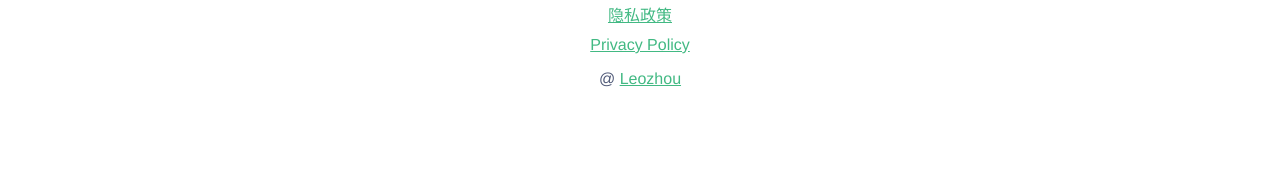
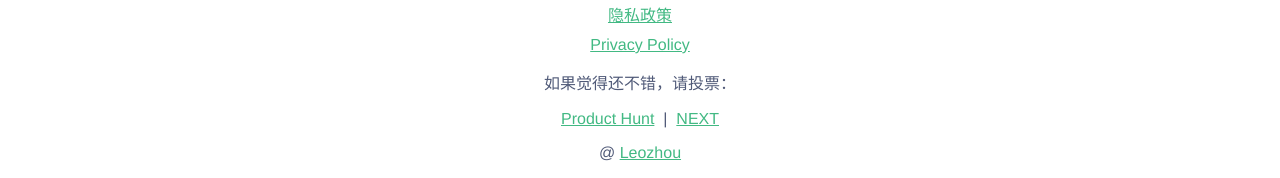
Before and after one commit to le0zh0u/cc-homepage, a Vue app: page / in a window 1280 px wide. Shown: the part 1846-2024 px from the top of the page. Built offline with nearby package versions, Linux system fonts and the light colour scheme.

Commit message:
feat: add product hunt and next link in bottom

```diff
--- a/src/components/HelloWorld.vue
+++ b/src/components/HelloWorld.vue
@@ -86,6 +86,10 @@
       <img class="qr-code" src="http://img.leozhou.me/picGo/20190416223311.png"/>
       <a class="private-policy" href="http://www.leozhou.me/archives/1555402854185" target="_blank" rel="Privacy Policy">隐私政策</a>
       <a class="private-policy" href="http://www.leozhou.me/archives/1555403342618" target="_blank" rel="Privacy Policy">Privacy Policy</a>
+      <div>
+        <p>{{$t('cc.vote-for-me')}}：</p>
+        <p><a target="_blank" href="https://www.producthunt.com/posts/cc-common-content-box">Product Hunt</a>&nbsp;&nbsp;|&nbsp;&nbsp;<a target="_blank" href="http://next.36kr.com/posts/44558">NEXT</a> </p>
+      </div>
     </div>
     <div>
       <p>@ <a href="http://www.leozhou.me" target="_blank">Leozhou</a></p>
--- a/src/locales/en.json
+++ b/src/locales/en.json
@@ -20,7 +20,7 @@
         "next-feature2-k": "Add Security",
         "next-feature2-v": "Add TouchID or FaceID to protect data.",
         "next-feature3-k": "Optimize iCloud synchronization mechanism",
-        "next-feature3-v": "Optimize local caching and exception handling mechanisms."
-
+        "next-feature3-v": "Optimize local caching and exception handling mechanisms.",
+        "vote-for-me": "If you like it, Please vote for me"
     }
 }
--- a/src/locales/zh.json
+++ b/src/locales/zh.json
@@ -20,6 +20,7 @@
         "next-feature2-k": "添加加密措施",
         "next-feature2-v": "加入TouchID 或 FaceID",
         "next-feature3-k": "优化iCloud同步机制",
-        "next-feature3-v": "优化本地缓存和异常处理机制"
+        "next-feature3-v": "优化本地缓存和异常处理机制",
+        "vote-for-me": "如果觉得还不错，请投票"
     }
 }
```
